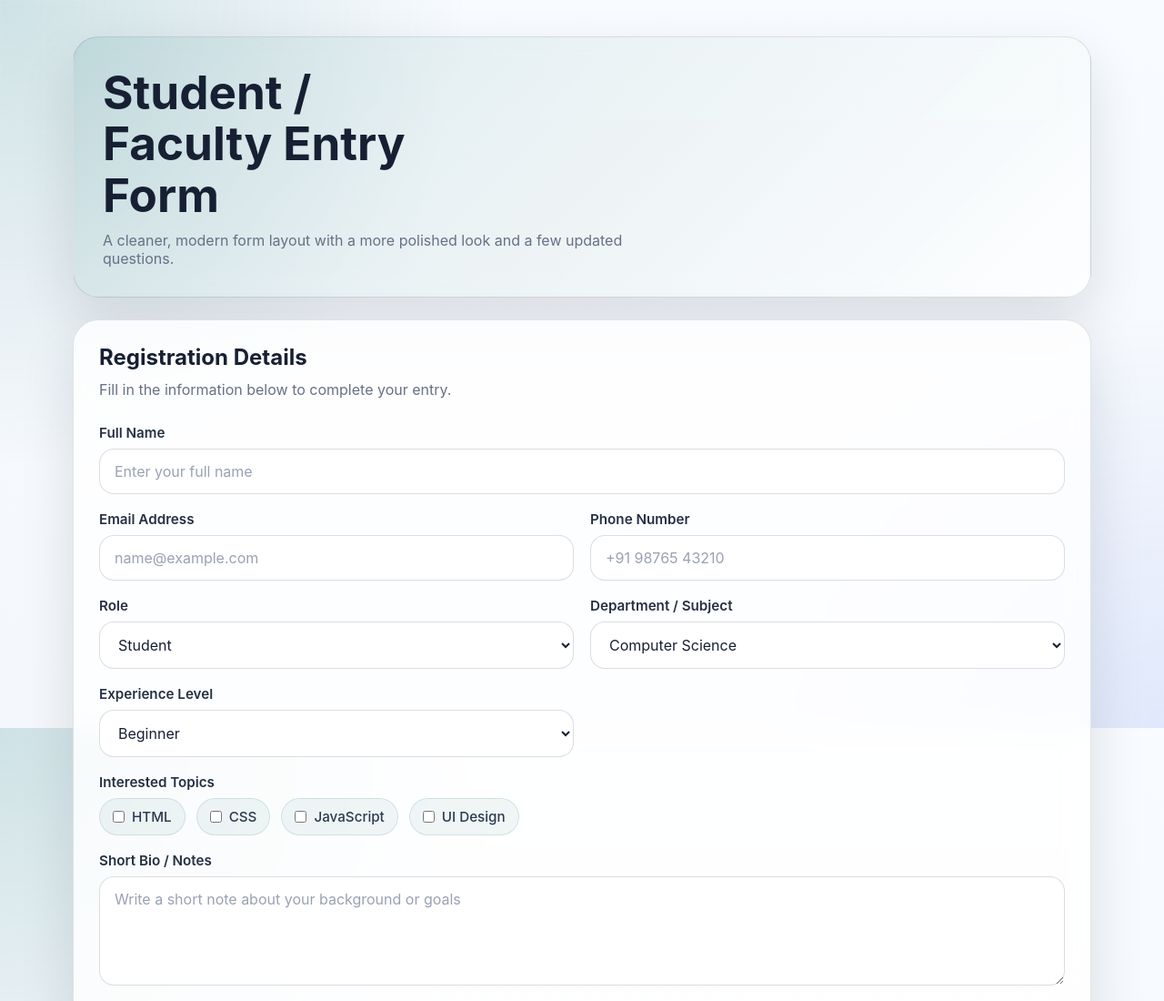
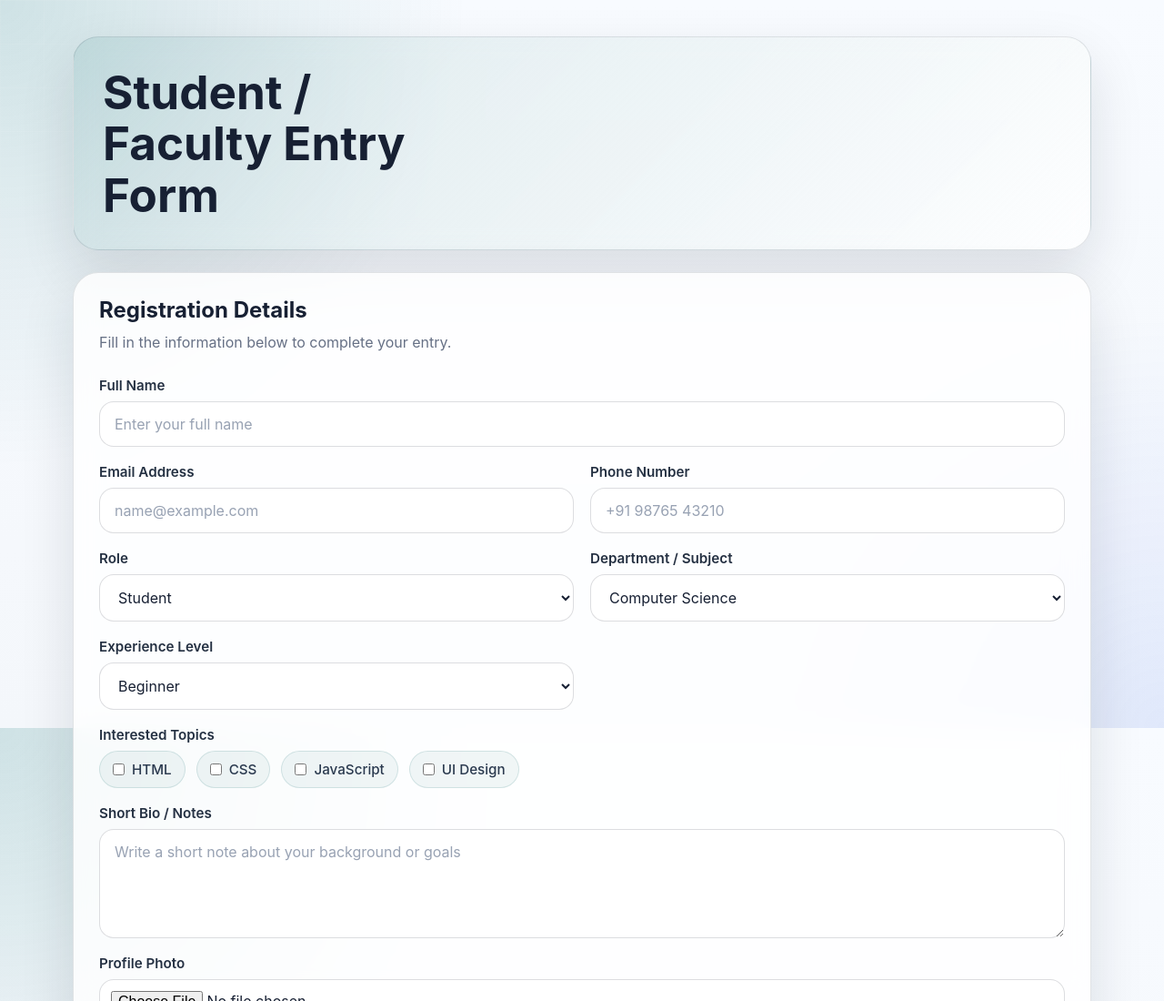
Before and after one commit to CodeWithSameer04/WT_Lab, a plain HTML site: page Practical 2/form.html in a window 1280 px wide. Shown: the top 1100 px of the page at 91% size. Drawn offline with Linux system fonts and the light colour scheme.

Commit message:
Second Program

```diff
--- a/Practical 2/form.html
+++ b/Practical 2/form.html
@@ -10,7 +10,6 @@
 	<main class="page-shell">
 		<section class="hero-panel">
 			<h1>Student / Faculty Entry Form</h1>
-			<p class="hero-copy">A cleaner, modern form layout with a more polished look and a few updated questions.</p>
 		</section>
 
 		<section class="form-card" aria-labelledby="form-title">
```
